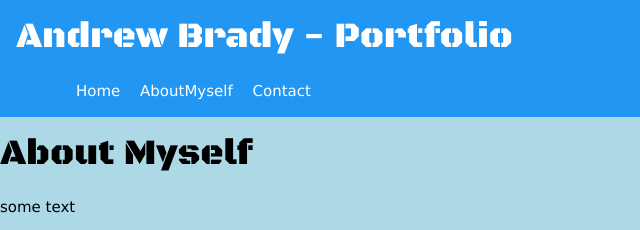
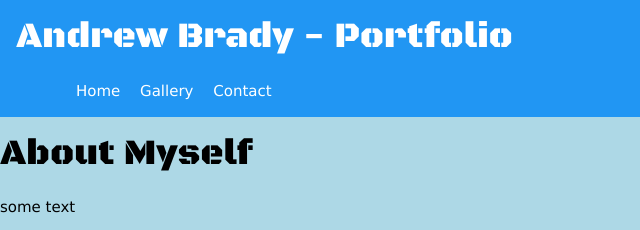
Before and after one commit to amad98-art/amad98.github.io, a plain HTML site: page AboutMyself.html in a window 1280 px wide. Shown: the top 230 px of the page, 0-640 px from the left. Drawn offline with nearby package versions, Linux system fonts and the light colour scheme.

Commit message:
Add files via upload

```diff
--- a/AboutMyself.html
+++ b/AboutMyself.html
@@ -14,7 +14,7 @@
       <nav>
           <ul>
               <li><a href="index.html">Home</a></li>
-              <li><a href="AboutMyself.html"> AboutMyself</a></li>
+              <li><a href="gallery.html">Gallery</a></li>
               <li><a href="Contact.html">Contact</a></li>
           </ul>
       </nav>
```
Also changed, not shown: Contact.html (+1 -1 lines), index.html (+1 -1 lines).
